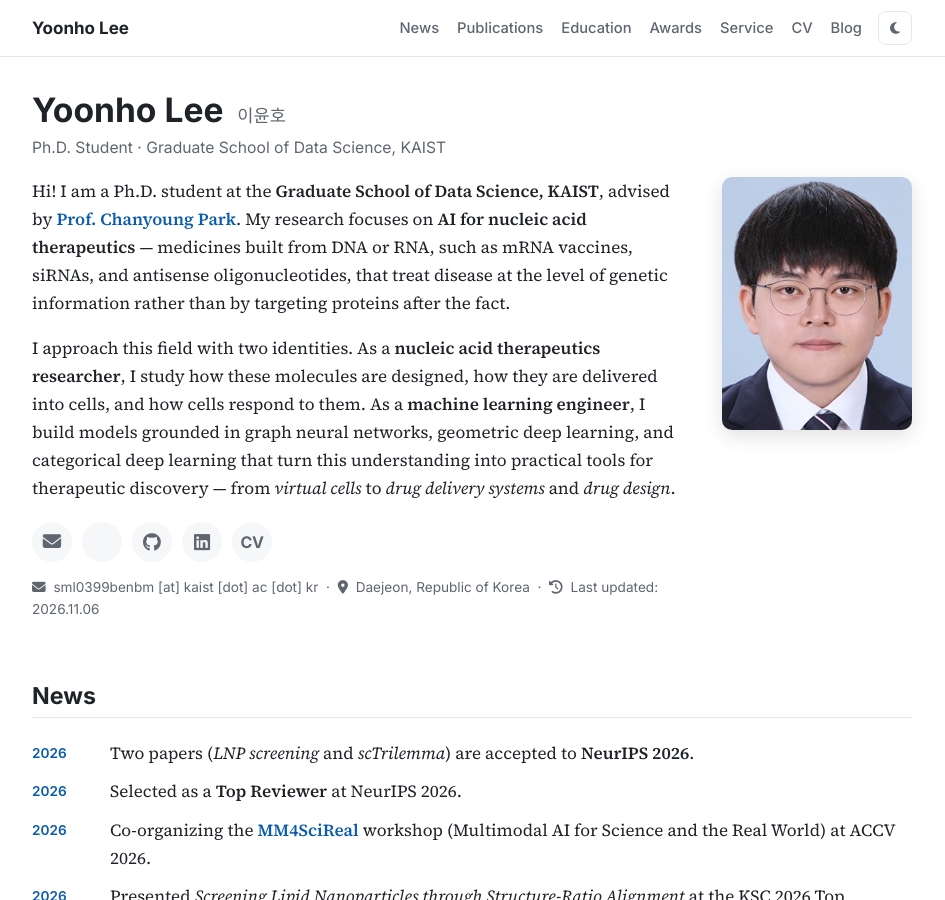
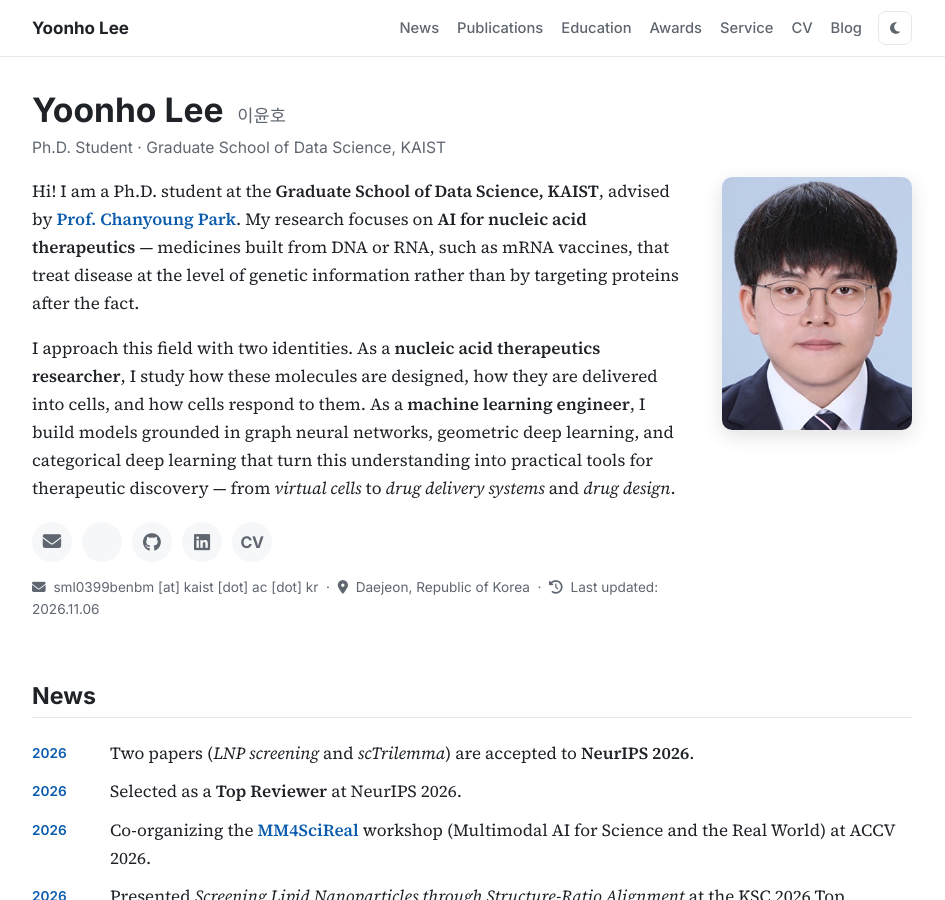
Before and after one commit to Yoonho-Lee-AI4Science/Yoonho-Lee-AI4Science.github.io, a Jekyll site: the page built from index.html, in a window 1280 px wide and 900 px high. Shown: the whole window, without its empty margins (168-1113 px from the left). Built offline with Jekyll 4.4.1, drawn with Linux system fonts in a browser that asks for light colours; a style sheet for code colours, icons or effects is not loaded.

Commit message:
Simplify nucleic acid therapeutics examples in bio
Co-Authored-By: Claude Opus 5.5 <noreply@anthropic.com>

```diff
--- a/index.html
+++ b/index.html
@@ -51,7 +51,7 @@
           Hi! I am a Ph.D. student at the <strong>Graduate School of Data Science, KAIST</strong>,
           advised by <a href="https://dsail.kaist.ac.kr/"><strong>Prof. Chanyoung Park</strong></a>.
           My research focuses on <strong>AI for nucleic acid therapeutics</strong> —
-          medicines built from DNA or RNA, such as mRNA vaccines, siRNAs, and antisense oligonucleotides,
+          medicines built from DNA or RNA, such as mRNA vaccines,
           that treat disease at the level of genetic information rather than by targeting proteins after the fact.
         </p>
         <p>
```
